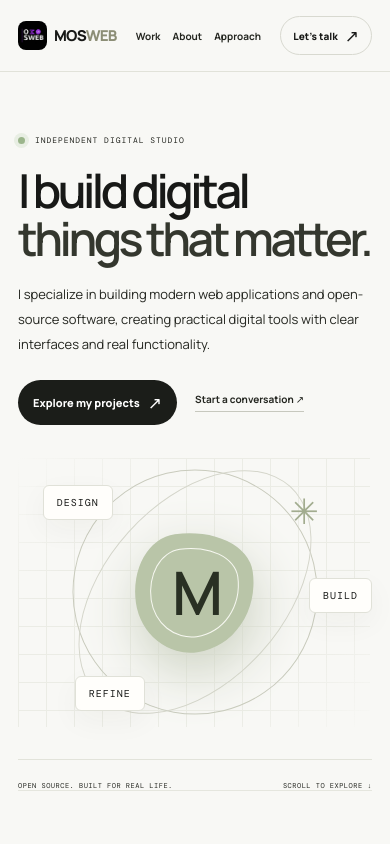
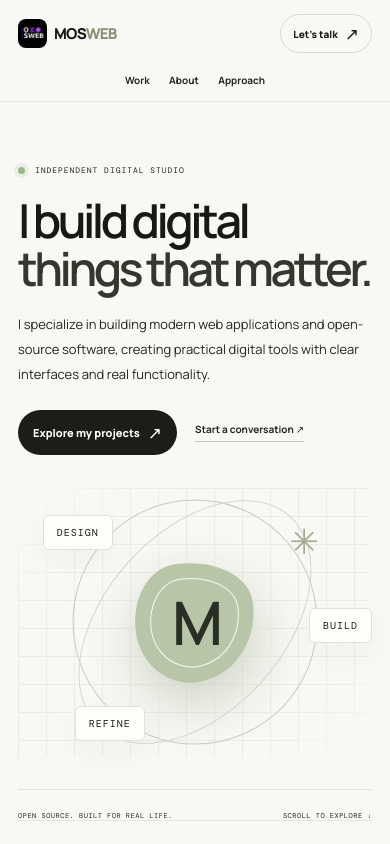
Before and after one commit to moswebgr/MosWeb, a React (Vite) app: page / in a window 390 px wide. Shown: the top 844 px of the page. Built offline with nearby package versions, Linux system fonts and the light colour scheme.

Commit message:
Repair responsive MosWeb layout

```diff
--- a/src/App.css
+++ b/src/App.css
@@ -145,44 +145,40 @@ a:hover .arrow{transform:translate(2px,-2px)}
 }
 
 
-/* Layout repair: keep the header and footer rules full-bleed while aligning
-   their content with the main page grid on wide screens. */
-.site-header {
-  width: 100%;
-  max-width: none;
-  padding-inline: max(24px, calc((100vw - 1180px) / 2));
-  border-bottom: 1px solid #e1e2d9;
-}
-.site-footer {
-  width: 100%;
-  max-width: none;
-  padding: 32px max(24px, calc((100vw - 1180px) / 2)) 0;
-  border-top: 1px solid #e1e2d9;
-}
-.site-header, .site-footer { min-width: 0; }
-.main-nav a:focus-visible, .header-cta:focus-visible,
-.button:focus-visible, .text-link:focus-visible,
-.source-link:focus-visible, .product-card>a:focus-visible,
-.site-footer a:focus-visible {
-  outline: 3px solid #657b4d;
-  outline-offset: 4px;
-}
-.product-card, .featured-info, .hero-copy, .approach-copy { min-width: 0; }
-.product-card p { overflow-wrap: anywhere; }
-@media (max-width: 900px) {
-  .site-header { padding-inline: 24px; }
-  .site-footer { padding-inline: 24px; }
-}
-@media (max-width: 600px) {
+/* Responsive safety fixes */
+@media (max-width: 700px) {
   .site-header {
+    width: 100%;
+    max-width: 100%;
+    height: auto;
+    min-height: 72px;
+    padding: 14px 18px;
     gap: 12px;
-    padding-inline: 18px;
+    flex-wrap: wrap;
   }
-  .main-nav { gap: 12px; }
-  .main-nav a { white-space: nowrap; }
-  .site-footer { padding-inline: 18px; }
+  .main-nav {
+    order: 3;
+    width: 100%;
+    justify-content: center;
+    gap: clamp(14px, 5vw, 28px);
+    padding-top: 8px;
+  }
+  .header-cta { margin-left: auto; }
+  .site-footer {
+    width: 100%;
+    max-width: 100%;
+    padding: 28px 18px 0;
+  }
+  .footer-bottom {
+    flex-wrap: wrap;
+    gap: 14px;
+    padding: 16px 0;
+  }
+  .footer-bottom span { margin-right: 0; }
 }
 @media (max-width: 380px) {
-  .site-header { gap: 8px; padding-inline: 12px; }
-  .main-nav { gap: 9px; }
+  .site-header { padding-inline: 12px; }
+  .brand { font-size: 14px; }
+  .header-cta { padding: 9px 11px; }
+  .main-nav { gap: 13px; }
 }
```
